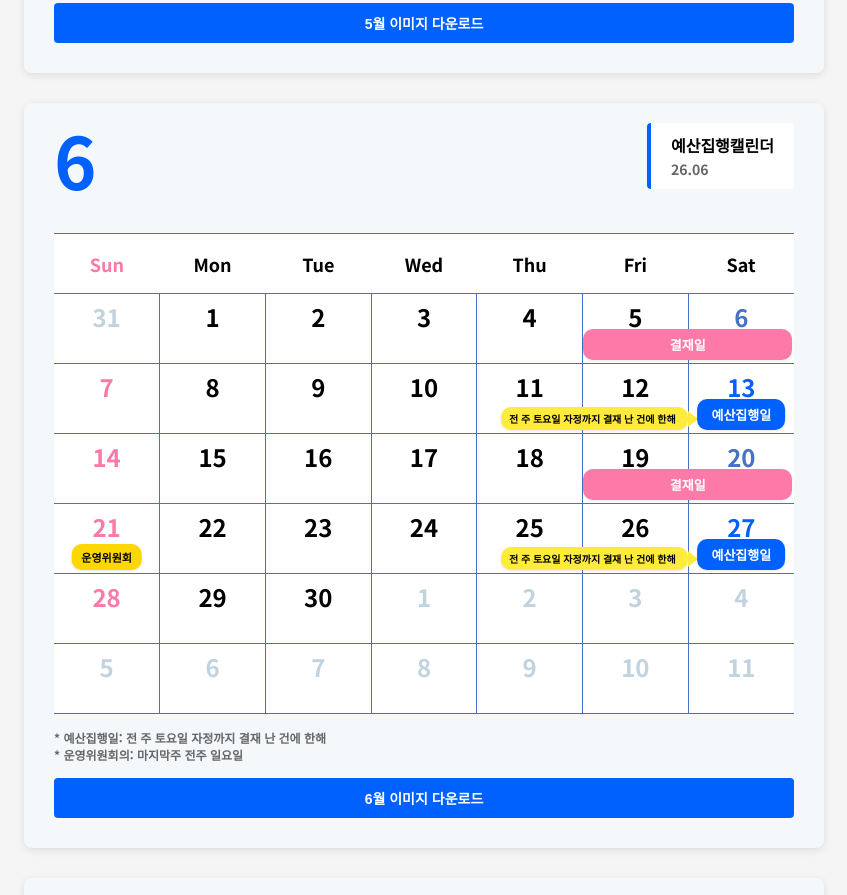
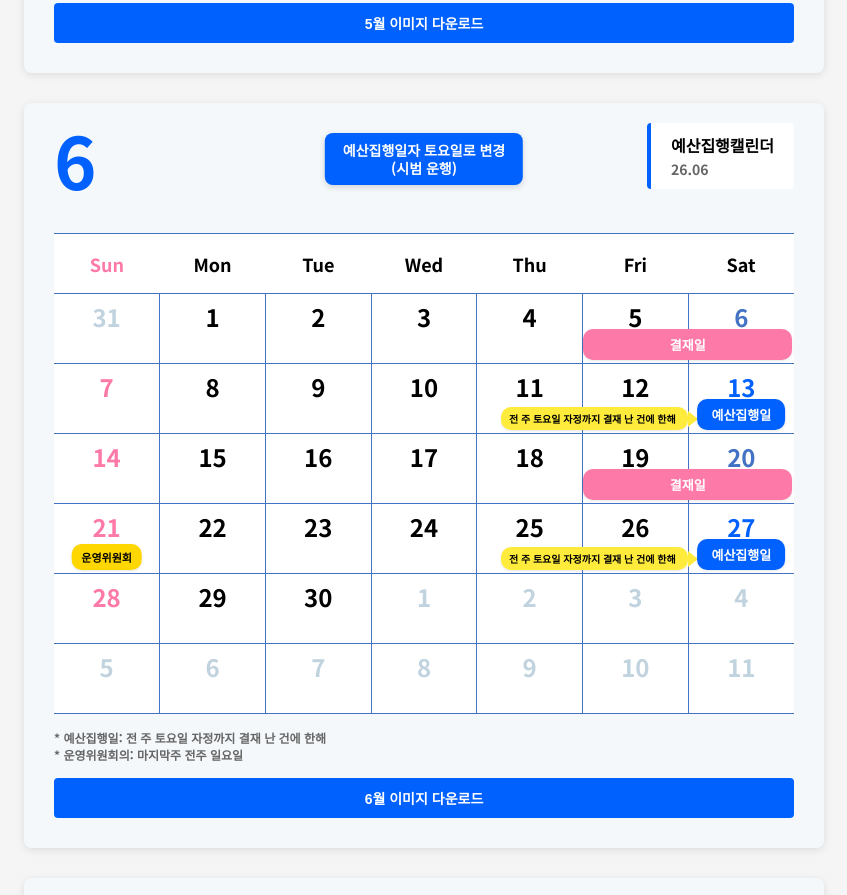
Before and after one commit to LAZYGASS/church-accounting-team-calendar-maker, a plain HTML site: page web/index.html in a window 1280 px wide. Shown: the part 3891-4786 px from the top of the page, without its empty margins (216-1063 px from the left). Drawn offline with nearby package versions, Linux system fonts and the light colour scheme.

Commit message:
feat: Add trial-run banner on June 2026 calendar
2026년 6월 달력 상단에 '예산집행일자 토요일로 변경 (시범 운행)' 안내 배너 추가.

Co-Authored-By: Claude Opus 4.8 <noreply@anthropic.com>

```diff
--- a/web/css/style.css
+++ b/web/css/style.css
@@ -114,6 +114,23 @@ header h1 {
     padding: 10px 20px;
     border-left: 4px solid var(--color-blue);
     border-radius: 4px;
+}
+
+/* 시범 운행 안내 배너 (2026년 6월) */
+.trial-note {
+    position: absolute;
+    top: 30px;
+    left: 50%;
+    transform: translateX(-50%);
+    background: var(--color-blue);
+    color: white;
+    font-size: 14px;
+    font-weight: 700;
+    line-height: 1.3;
+    text-align: center;
+    padding: 8px 18px;
+    border-radius: 8px;
+    box-shadow: 0 2px 6px rgba(0, 0, 0, 0.15);
 }
 
 .header-box h3 {
--- a/web/js/calendar.js
+++ b/web/js/calendar.js
@@ -120,6 +120,11 @@ function generateCalendar(year, month) {
     const { executionDays, approvalDays, committeeDay } = schedule;
     const saturdayRule = usesSaturdayRule(year, month);
 
+    // 시범 운행 시작 월(2026년 6월) 안내 배너
+    const trialNote = (year === 2026 && month === 6)
+        ? '<div class="trial-note">예산집행일자 토요일로 변경<br>(시범 운행)</div>'
+        : '';
+
     // 월의 첫날과 마지막날
     const firstDay = new Date(year, month - 1, 1);
     const lastDay = new Date(year, month, 0);
@@ -135,6 +140,7 @@ function generateCalendar(year, month) {
     let html = `
         <div class="calendar-card" id="calendar-${month}">
             <div class="month-number">${month}</div>
+            ${trialNote}
             <div class="header-box">
                 <h3>예산집행캘린더</h3>
                 <p>${String(year).slice(-2)}.${String(month).padStart(2, '0')}</p>
```
